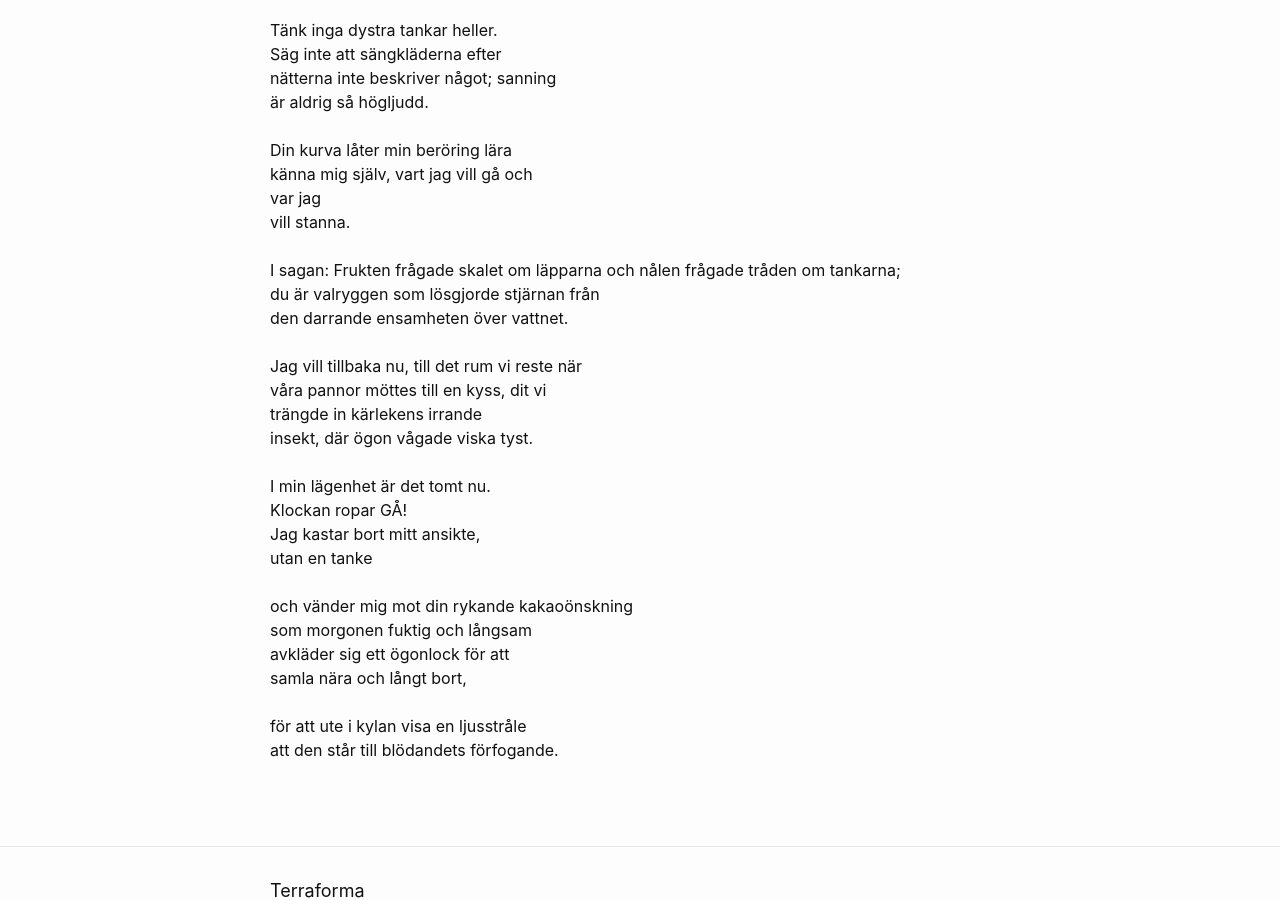
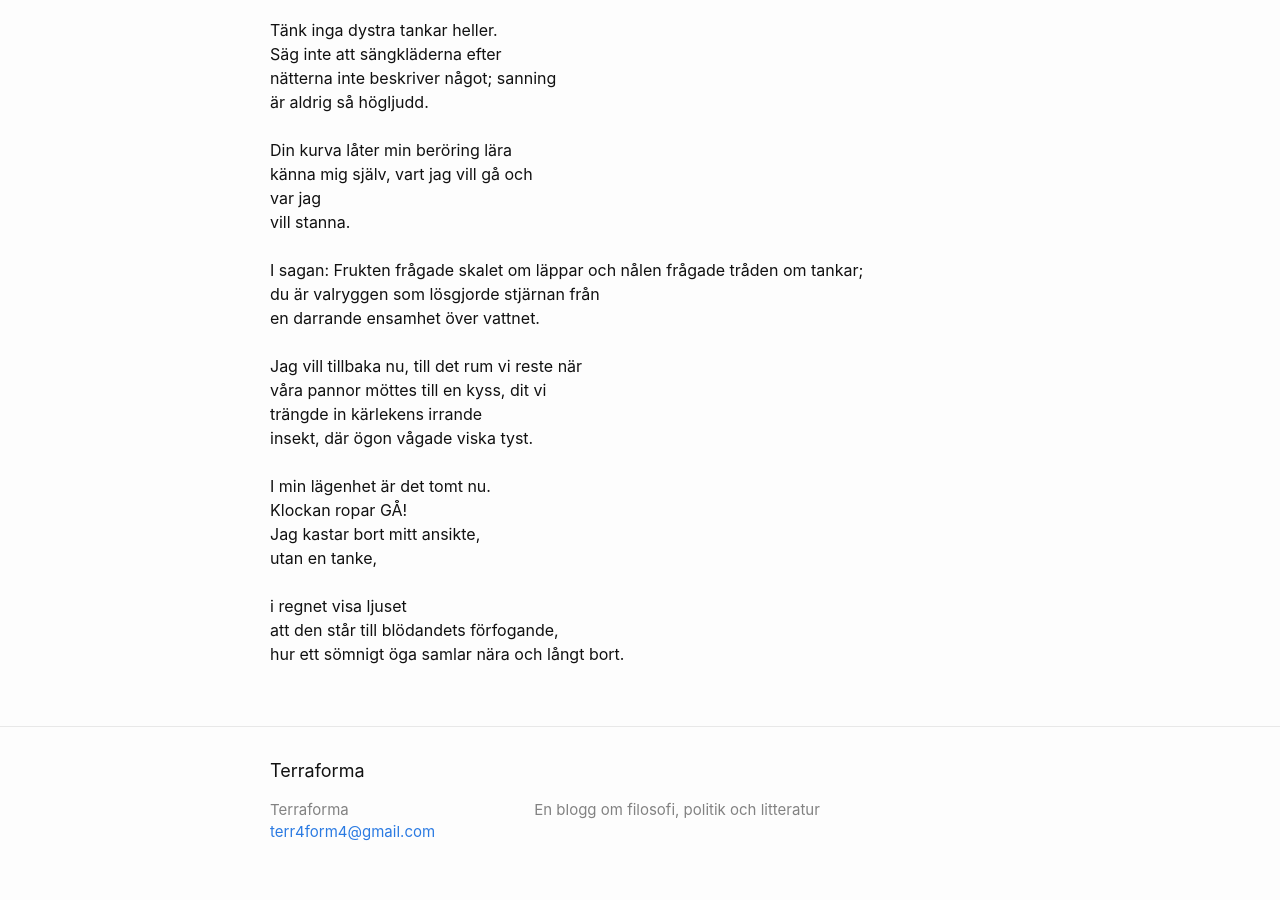
Before and after one commit to terr4form4/terr4form4.github.io, a Jekyll site: the page built from _posts/poesi/2024-01-03-dikter-2023-2024.md, in a window 1280 px wide and 900 px high, scrolled down 6845 px. Built offline with Jekyll 4.4.1, drawn with Linux system fonts in a browser that asks for light colours; comment, search, counter and statistics services are not loaded.

Commit message:
älkling

```diff
--- a/_posts/poesi/2024-01-03-dikter-2023-2024.md
+++ b/_posts/poesi/2024-01-03-dikter-2023-2024.md
@@ -286,10 +286,10 @@ känna mig själv, vart jag vill gå och<br/>
 var jag<br/>
 vill stanna.<br/>
 <br/>
-I sagan: Frukten frågade skalet om läpparna
-och nålen frågade tråden om tankarna;<br/>
+I sagan: Frukten frågade skalet om läppar
+och nålen frågade tråden om tankar;<br/>
 du är valryggen som lösgjorde stjärnan från<br/>
-den darrande ensamheten över vattnet.<br/>
+en darrande ensamhet över vattnet.<br/>
 <br/>
 Jag vill tillbaka nu, till det rum vi reste när<br/>
 våra pannor möttes till en kyss, dit vi<br/>
@@ -299,13 +299,10 @@ insekt, där ögon vågade viska tyst.<br/>
 I min lägenhet är det tomt nu.<br/>
 Klockan ropar GÅ!<br/>
 Jag kastar bort mitt ansikte,<br/>
-utan en tanke<br/>
+utan en tanke,<br/>
 <br/>
-och vänder mig mot din rykande kakaoönskning<br/>
-som morgonen fuktig och långsam<br/>
-avkläder sig ett ögonlock för att<br/>
-samla nära och långt bort,<br/>
+i regnet visa ljuset<br/>
+att den står till blödandets förfogande,<br/>
+hur ett sömnigt öga samlar nära och
+långt bort.
 <br/>
-för att ute i kylan visa en ljusstråle<br/>
-att den står till blödandets förfogande.<br/>
-<br/>
```
